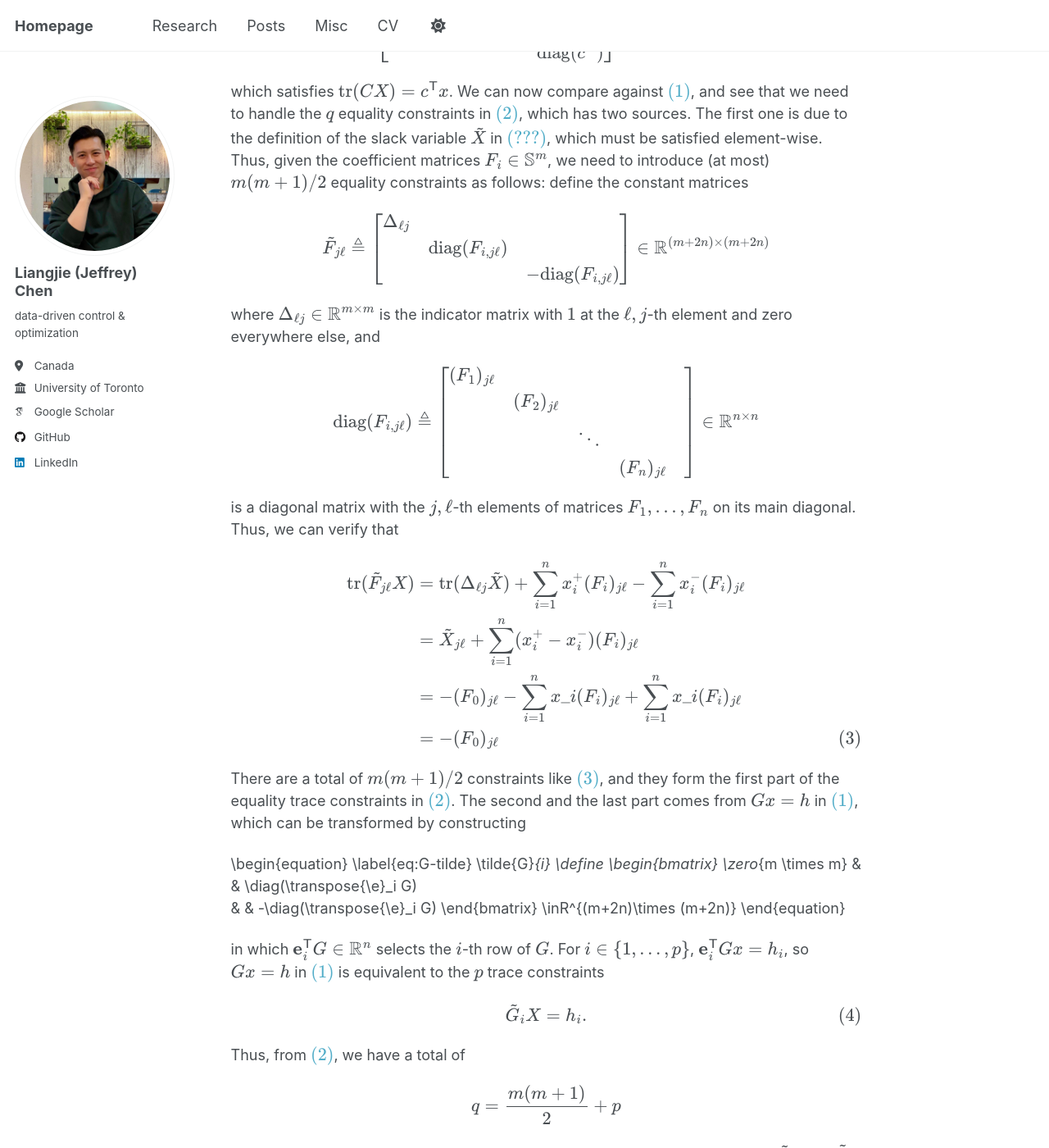
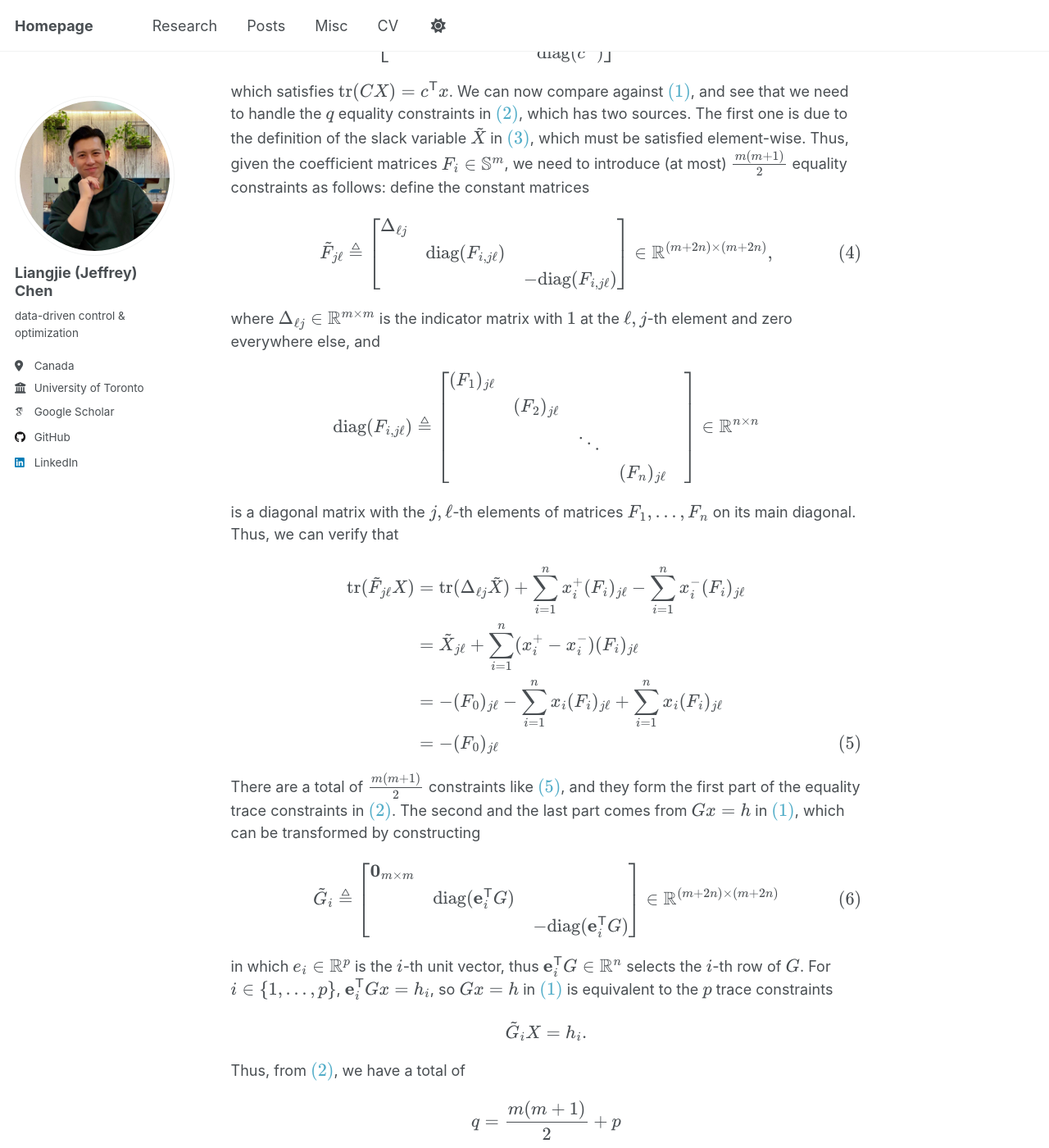
Before and after one commit to jchen975/ljchen.github.io, a Jekyll site: the page built from _posts/2021-05-02-sdp.md, in a window 1280 px wide and 1400 px high, scrolled down 2333 px. Shown: the whole window at 82% size. Built offline with Jekyll 4.4.1, drawn with Linux system fonts in a browser that asks for light colours; some web fonts are replaced; formulas are drawn with MathJax 3; some of the changed text lies outside the part shown.

Commit message:
Fix typo and ref errors

```diff
--- a/_posts/2021-05-02-sdp.md
+++ b/_posts/2021-05-02-sdp.md
@@ -73,8 +74,8 @@ X \define \begin{bmatrix}
 \end{bmatrix} \inR^{(m+2n) \times (m+2n)}
 $$
 
-is exactly the decision variable in \eqref{eq:sdp-trace}. As a sanity check, since \\(F(x) \preceq \zero\\) in \eqref{eq:sdp-lmi}, the new decision variable $X$ above is positive semidefinite, and should be a sparse matrix provided that \\(m\\) is not significantly larger than \\(n\\).
-Analogous to the decomposition of \\(x\\), we can decompose the cost coefficient \\(c\\) in \eqref{eq:sdp-lmi} as \\(c = c^+ - c^-\\), in which both \\(c^+\\) and \\(c^-\\) are non-negative element-wise, and construct the diagonal matrix
+is exactly the decision variable in \eqref{eq:sdp-trace}. As a sanity check, since \\(F(x) \preceq \zero\\) in \eqref{eq:sdp-lmi}, the new decision variable \\(X\\) above is positive semidefinite, and should be a sparse matrix provided that \\(m\\) is not significantly larger than \\(n\\).
+Analogous to the decomposition of \\(x\\), we can decompose the cost vector \\(c\\) in \eqref{eq:sdp-lmi} as \\(c = c^+ - c^-\\), in which both \\(c^+\\) and \\(c^-\\) are non-negative element-wise, and construct the diagonal cost matrix
 
 $$
 C \define \begin{bmatrix}
@@ -84,15 +85,16 @@ C \define \begin{bmatrix}
 \end{bmatrix} \inR^{(m+2n) \times (m+2n)}
 $$
 
-which satisfies \\(\trace(CX) = \transpose{c}x\\). We can now compare against \eqref{eq:sdp-lmi}, and see that we need to handle the \\(q\\) equality constraints in \eqref{eq:sdp-trace}, which has two sources. The first one is due to the definition of the slack variable \\(\tilde{X}\\) in \eqref{eq:X-tilde}, which must be satisfied element-wise. Thus, given the coefficient matrices \\(F\_i \inS^{m}\\), we need to introduce (at most) \\(m(m+1)/2\\) equality constraints as follows: define the constant matrices
+which satisfies \\(\trace(CX) = \transpose{c}x\\). We can now compare against \eqref{eq:sdp-lmi}, and see that we need to handle the \\(q\\) equality constraints in \eqref{eq:sdp-trace}, which has two sources. The first one is due to the definition of the slack variable \\(\tilde{X}\\) in \eqref{eq:X-tilde}, which must be satisfied element-wise. Thus, given the coefficient matrices \\(F\_i \inS^{m}\\), we need to introduce (at most) \\(\frac{m(m+1)}{2}\\) equality constraints as follows: define the constant matrices
 
 $$
-\label{eq:F-tilde}
+\begin{equation} \label{eq:F-tilde}
 \tilde{F}_{j\ell} \define \begin{bmatrix}
     \Delta_{\ell j} & \\
     & \diag(F_{i,j \ell}) \\
     & & -\diag(F_{i,j \ell})
-\end{bmatrix} \inR^{(m+2n)\times (m+2n)}
+\end{bmatrix} \inR^{(m+2n)\times (m+2n)},
+\end{equation}
 $$
 
 where \\(\Delta\_{\ell j} \inR^{m \times m}\\) is the indicator matrix with \\(1\\) at the \\(\ell, j\\)-th element and zero everywhere else, and
@@ -112,13 +114,14 @@ $$
 \begin{align}
     \trace(\tilde{F}_{j\ell} X) &= \trace(\Delta_{\ell j} \tilde{X}) + \sum_{i=1}^n x_i^+ (F_i)_{j\ell} - \sum_{i=1}^n x_i^- (F_i)_{j\ell} \nonumber \\
                         &= \tilde{X}_{j\ell} + \sum_{i=1}^n(x_i^+  - x_i^-) (F_i)_{j\ell} \nonumber \\
-                        &= -(F_0)_{j\ell} - \sum_{i=1}^n x\_i (F_i)_{j\ell} +  \sum_{i=1}^n x\_i (F_i)_{j\ell} \nonumber \\
+                        &= -(F_0)_{j\ell} - \sum_{i=1}^n x_i (F_i)_{j\ell} +  \sum_{i=1}^n x_i (F_i)_{j\ell} \nonumber \\
                         &= -(F_0)_{j\ell}  \label{eq:eq-constraint-lmi}
 \end{align}
 $$
 
-There are a total of \\(m(m+1)/2\\) constraints like \eqref{eq:eq-constraint-lmi}, and they form the first part of the equality trace constraints in \eqref{eq:sdp-trace}. The second and the last part comes from \\(Gx = h\\) in \eqref{eq:sdp-lmi}, which can be transformed by constructing
+There are a total of \\(\frac{m(m+1)}{2}\\) constraints like \eqref{eq:eq-constraint-lmi}, and they form the first part of the equality trace constraints in \eqref{eq:sdp-trace}. The second and the last part comes from \\(Gx = h\\) in \eqref{eq:sdp-lmi}, which can be transformed by constructing
 
+$$
 \begin{equation} \label{eq:G-tilde}
     \tilde{G}_{i} \define \begin{bmatrix}
         \zero_{m \times m} & \\
@@ -126,20 +129,19 @@ There are a total of \\(m(m+1)/2\\) constraints like \eqref{eq:eq-constraint-lmi
         & & -\diag(\transpose{\e}_i G)
     \end{bmatrix} \inR^{(m+2n)\times (m+2n)}
 \end{equation}
+$$
 
-in which \\(\transpose{\e}\_i G \inR^n\\) selects the \\(i\\)-th row of \\(G\\). For \\(i \in \\{1, \dots, p\\}\\), \\(\transpose{\e}\_i G x = h_i\\), so \\(Gx = h\\) in \eqref{eq:sdp-lmi} is equivalent to the \\(p\\) trace constraints
+in which \\(e\_i \inR^p\\) is the \\(i\\)-th unit vector, thus \\(\transpose{\e}\_i G \inR^n\\) selects the \\(i\\)-th row of \\(G\\). For \\(i \in \\{1, \dots, p\\}\\), \\(\transpose{\e}\_i G x = h_i\\), so \\(Gx = h\\) in \eqref{eq:sdp-lmi} is equivalent to the \\(p\\) trace constraints
 
 $$
-\begin{equation}
 \tilde{G}_i X = h_i.
-\end{equation}
 $$
 
 Thus, from \eqref{eq:sdp-trace}, we have a total of
 
 $$q = \frac{m(m+1)}{2} + p$$
 
-trace equality constraints, and the new coefficient matrices \\(A\_k\\) correspond to \\(\tilde{F}\_{j\ell}\\) and \\(\tilde{G}\_i\\) constructed in \eqref{eq:F-tilde} and \eqref{eq:G-tilde}, respectively, while the coefficients \\(b\_k\\) correspond to \\(-(F\_0)\_{j\ell}\\) and \\(h\_i\\), respectively.
+trace equality constraints of the form \\(\trace(A_kX) = b_k\\), in which the new coefficient matrices \\(A\_k\\) correspond to \\(\tilde{F}\_{j\ell}\\) and \\(\tilde{G}\_i\\) constructed in \eqref{eq:F-tilde} and \eqref{eq:G-tilde}, respectively, while the coefficients \\(b\_k\\) correspond to \\(-(F\_0)\_{j\ell}\\) and \\(h\_i\\), respectively.
 
 
 
```
Also changed, not shown: other parts of _posts/2021-05-02-sdp.md (+3 -2 lines).
